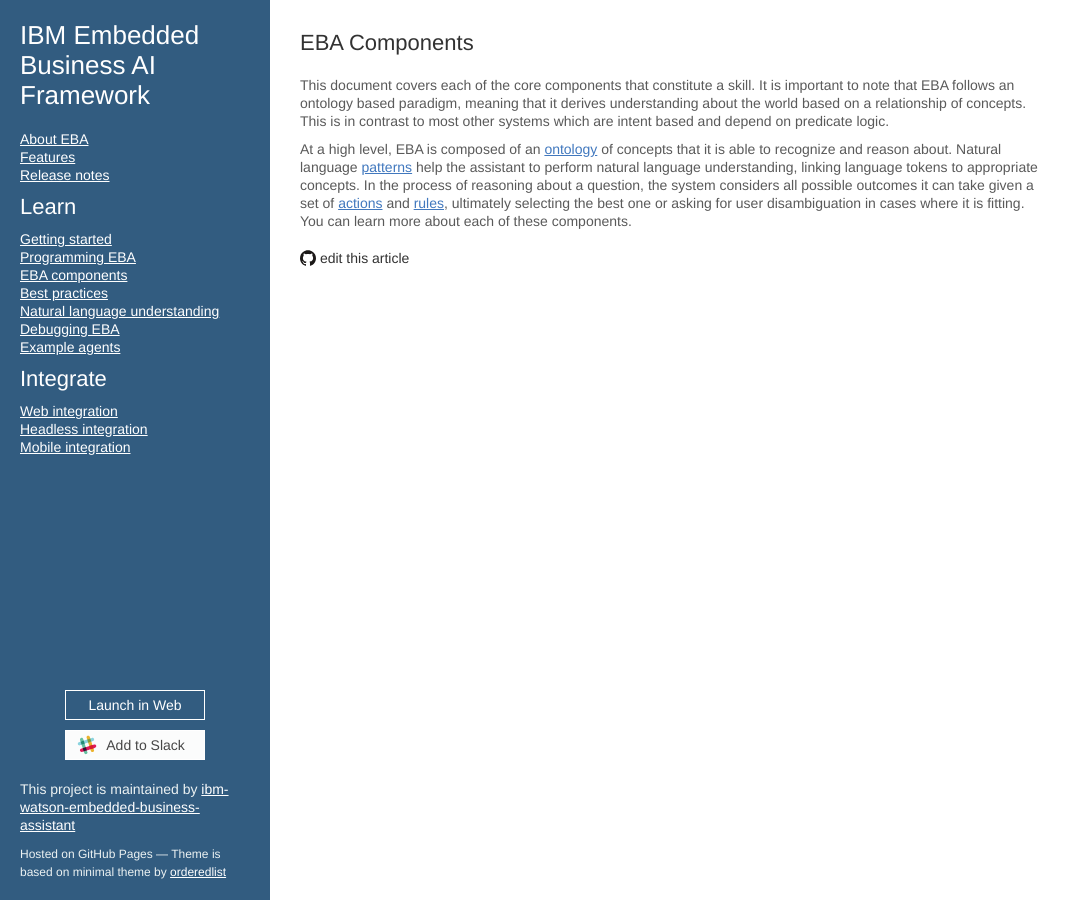
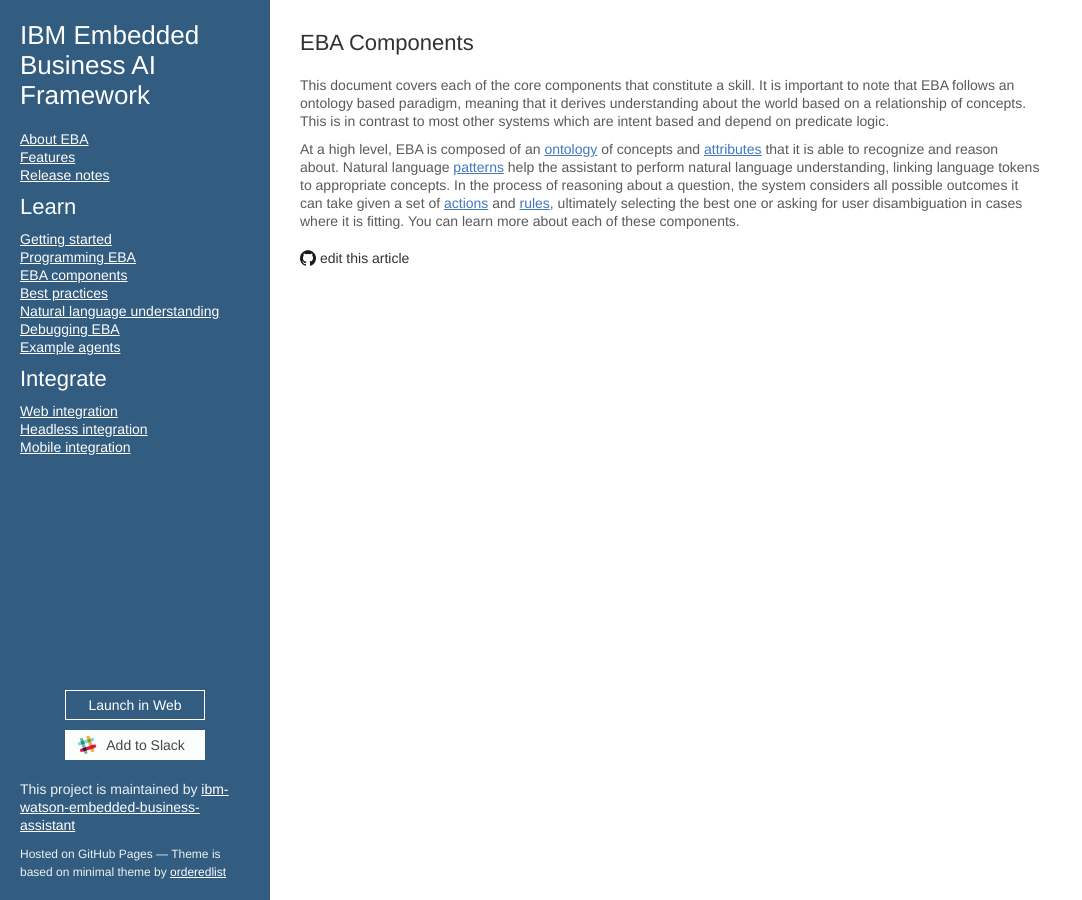
Before and after one commit to ibm-watson-embedded-business-assistant/eba-example-agents, a Jekyll site: the page built from docs/components/Components.md, in a window 1280 px wide. Shown: the whole page, without its empty margins (0-1082 px from the left). Built offline with Jekyll 4.4.1, drawn with Linux system fonts in a browser that asks for light colours; our own code applies the rules of GitHub Pages for plain Markdown files.

Commit message:
Update Components.md

```diff
--- a/docs/components/Components.md
+++ b/docs/components/Components.md
@@ -2,4 +2,4 @@
 
 This document covers each of the core components that constitute a skill. It is important to note that EBA follows an ontology based paradigm, meaning that it derives understanding about the world based on a relationship of concepts. This is in contrast to most other systems which are intent based and depend on predicate logic.
 
-At a high level, EBA is composed of an [ontology](./Ontology.md) of concepts that it is able to recognize and reason about. Natural language [patterns](Patterns.md) help the assistant to perform natural language understanding, linking language tokens to appropriate concepts. In the process of reasoning about a question, the system considers all possible outcomes it can take given a set of [actions](./Actions.md) and [rules](./Rules.md), ultimately selecting the best one or asking for user disambiguation in cases where it is fitting. You can learn more about each of these components.
+At a high level, EBA is composed of an [ontology](./Ontology.md) of concepts and [attributes](./Attributes.md) that it is able to recognize and reason about. Natural language [patterns](Patterns.md) help the assistant to perform natural language understanding, linking language tokens to appropriate concepts. In the process of reasoning about a question, the system considers all possible outcomes it can take given a set of [actions](./Actions.md) and [rules](./Rules.md), ultimately selecting the best one or asking for user disambiguation in cases where it is fitting. You can learn more about each of these components.
```
